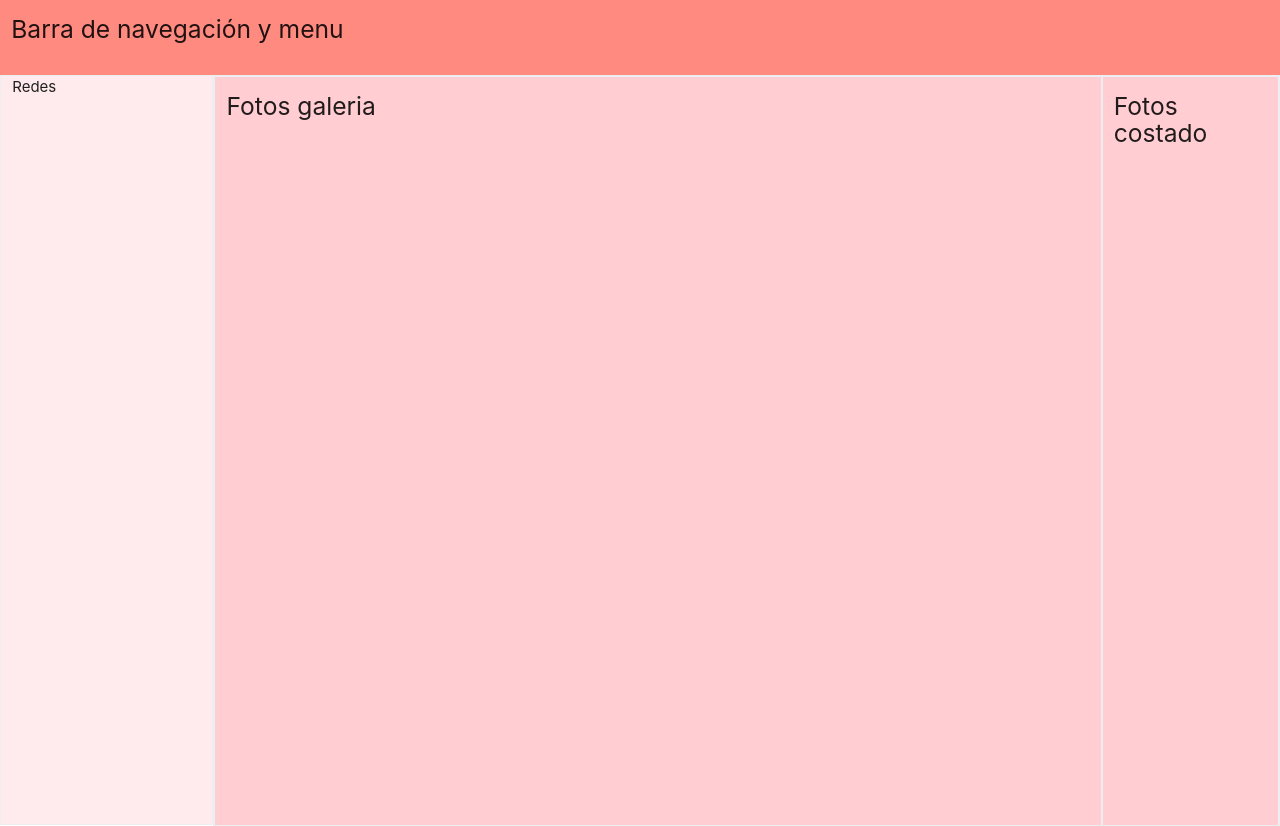
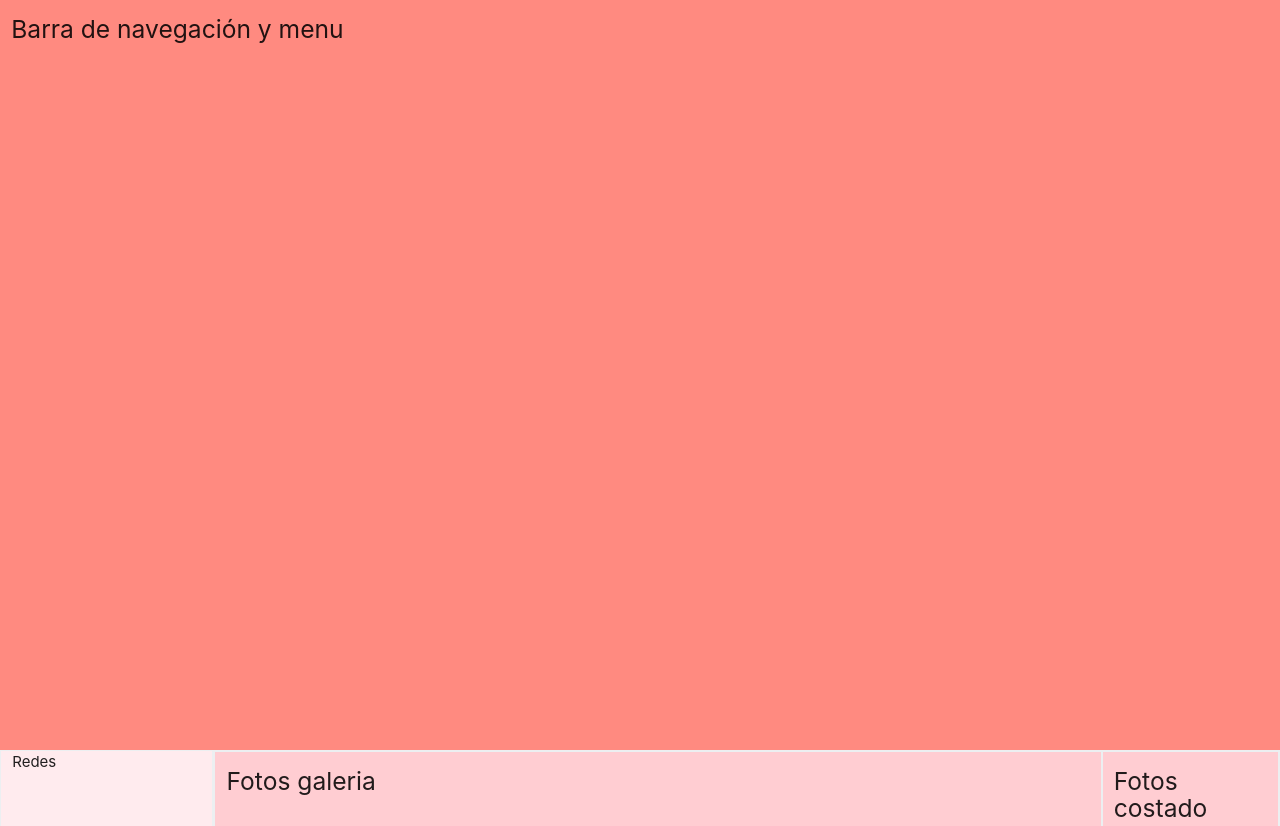
Before and after one commit to AntoDelVecchio/Blog-con-Materialize, a plain HTML site: page index.html in a window 1280 px wide. Shown: the top 826 px of the page. Drawn offline with nearby package versions, Linux system fonts and the light colour scheme.

Commit message:
cambios css home

```diff
--- a/css/home.css
+++ b/css/home.css
@@ -1,5 +1,5 @@
 .barra-superior{
-	min-height: 5rem !important;
+	min-height: 50rem !important;
 }
 
 div[class*="columna"]{
```
